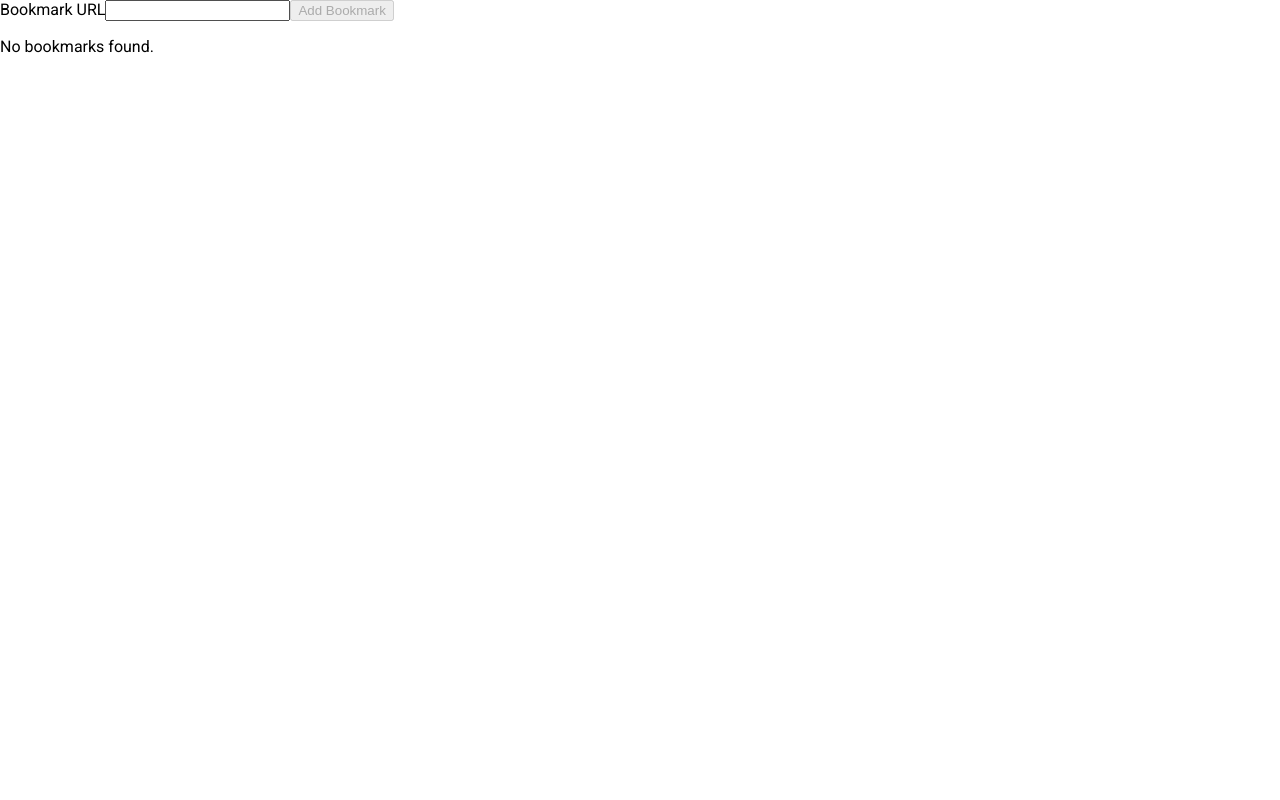
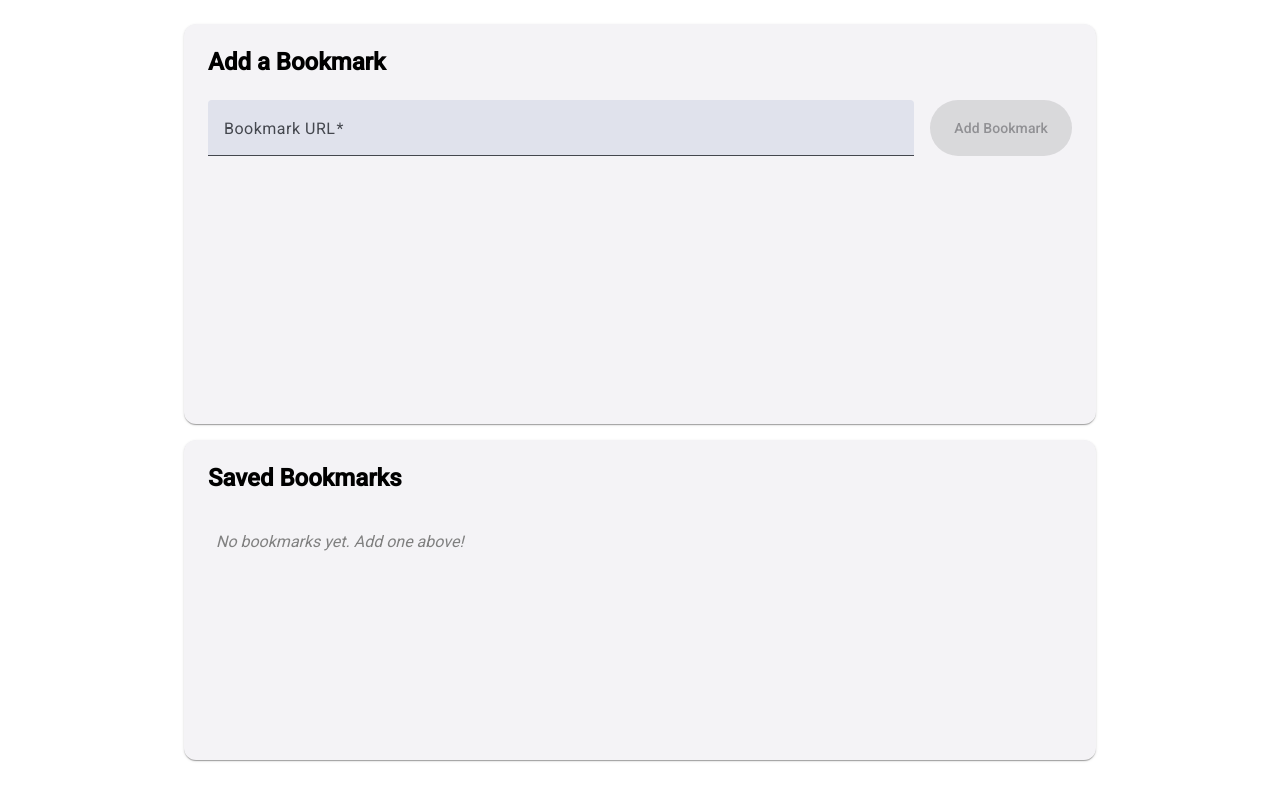
Before and after one commit to 2000pesos/bookmark-manager, an Angular app: page /overview in a window 1280 px wide. Built offline with nearby package versions, Linux system fonts and the light colour scheme.

Commit message:
overview page styling

```diff
--- a/angular.json
+++ b/angular.json
@@ -27,6 +27,7 @@
               }
             ],
             "styles": [
+              "@angular/material/prebuilt-themes/azure-blue.css",
               "src/styles.css"
             ],
             "scripts": []
@@ -85,6 +86,7 @@
               }
             ],
             "styles": [
+              "@angular/material/prebuilt-themes/azure-blue.css",
               "src/styles.css"
             ],
             "scripts": []
--- a/package.json
+++ b/package.json
@@ -10,10 +10,12 @@
   },
   "private": true,
   "dependencies": {
+    "@angular/cdk": "~19.2.14",
     "@angular/common": "^19.2.0",
     "@angular/compiler": "^19.2.0",
     "@angular/core": "^19.2.0",
     "@angular/forms": "^19.2.0",
+    "@angular/material": "~19.2.14",
     "@angular/platform-browser": "^19.2.0",
     "@angular/platform-browser-dynamic": "^19.2.0",
     "@angular/router": "^19.2.0",
--- a/src/app/pages/overview/overview.component.css
+++ b/src/app/pages/overview/overview.component.css
@@ -0,0 +1,129 @@
+.bookmark-form {
+  margin-bottom: 24px;
+  padding: 16px;
+}
+
+.full-width {
+  width: 100%;
+}
+
+.page-container {
+  display: flex;
+  flex-direction: column;
+  align-items: center;
+  margin: auto;
+  padding: 24px 24px;
+  height: 100vh;
+  max-width: 960px;
+  width: 100%;
+  box-sizing: border-box;
+}
+mat-card.bookmark-form,
+mat-card.bookmark-pagination {
+  flex-shrink: 0; /* prevent these from shrinking */
+  flex-grow: 1;
+}
+mat-card.bookmark-list {
+  min-height: 40vh;
+  max-height: 60vh;
+}
+mat-card.bookmark-form,
+mat-card.bookmark-list,
+mat-card.bookmark-pagination {
+  width: 100%;
+  max-width: 100%;
+  display: flex;
+  flex-direction: column;
+  padding: 24px;
+  box-sizing: border-box;
+  margin-bottom: 1em;
+}
+mat-card .mat-mdc-card-title {
+  font-size: 1.5rem;
+  font-weight: 600;
+  margin-bottom: 1.5rem;
+}
+
+/* BOOKMARK FORM */
+mat-card.bookmark-list mat-list {
+  overflow-y: auto;
+  max-height: 100%;
+  padding-right: 4px; /* prevent scrollbar overlap */
+}
+
+.mat-form-field {
+  flex: 1;
+}
+
+.form-row {
+  display: flex;
+  gap: 1rem;
+  align-items: center;
+}
+.flex-grow {
+  flex: 1;
+}
+
+.error-row {
+  margin-top: 4px;
+  color: red;
+  font-size: 0.85rem;
+  display: flex;
+  flex-direction: column;
+  gap: 2px;
+}
+
+mat-form-field {
+  flex: 1 1 auto;
+  min-width: 0;
+}
+
+mat-card.bookmark-form button[type="submit"] {
+  align-self: flex-start;
+  white-space: nowrap;
+  height: 56px;
+}
+
+/* BOOKMARKS LIST */
+.list-content {
+  display: flex;
+  justify-content: space-between;
+  align-items: center;
+  padding: 0.75rem 0;
+  border-bottom: 1px solid rgba(0, 0, 0, 0.05);
+}
+
+.bookmark-actions {
+  display: flex;
+  gap: 0.5rem;
+  align-items: center;
+}
+
+.bookmark-link {
+  color: #1a73e8;
+  font-weight: 500;
+  text-decoration: none;
+  flex: 1;
+  overflow: hidden;
+  white-space: nowrap;
+  text-overflow: ellipsis;
+  display: inline-block;
+}
+
+.empty-text {
+  color: gray;
+  font-style: italic;
+  margin: 1rem 0 0 0.5rem;
+}
+
+/* PAGINATION */
+.bookmark-pagination {
+  display: flex;
+  justify-content: center;
+}
+
+.pagination-controls {
+  display: flex;
+  gap: 0.5rem;
+  flex-wrap: wrap;
+}
--- a/src/app/pages/overview/overview.component.html
+++ b/src/app/pages/overview/overview.component.html
@@ -1,32 +1,80 @@
-<!-- Form -->
+<div class="page-container">
+  <mat-card class="bookmark-form">
+    <mat-card-title>Add a Bookmark</mat-card-title>
+
     <form [formGroup]="bookmarkForm" (ngSubmit)="onSubmit()">
-  <label for="url">Bookmark URL</label>
-  <input id="url" type="text" formControlName="url" />
-  <div *ngIf="bookmarkForm.get('url')?.touched && bookmarkForm.invalid">
-    <small *ngIf="bookmarkForm.get('url')?.errors?.['required']">URL is required.</small>
-    <small *ngIf="bookmarkForm.get('url')?.errors?.['invalidUrl']">Must be a valid URL.</small>
+      <div class="form-row">
+        <mat-form-field appearance="fill">
+          <mat-label>Bookmark URL</mat-label>
+          <input matInput formControlName="url" placeholder="https://example.com" />
+        </mat-form-field>
+
+        <button mat-raised-button color="primary" type="submit" [disabled]="bookmarkForm.invalid">
+          Add Bookmark
+        </button>
       </div>
-  <button type="submit" [disabled]="bookmarkForm.invalid">Add Bookmark</button>
+      <div class="error-row">
+        <mat-error *ngIf="bookmarkForm.get('url')?.hasError('invalidUrl') && bookmarkForm.get('url')?.touched">
+          Please enter a valid URL
+        </mat-error>
+      </div>
     </form>
+  </mat-card>
+  <mat-card class="bookmark-list">
+    <mat-card-title>Saved Bookmarks</mat-card-title>
 
-<!-- Bookmark List -->
-<ul *ngIf="bookmarks.length > 0">
-  <li *ngFor="let b of bookmarks">
-    <a [href]="b.url" target="_blank">{{ b.url }}</a>
-    <button (click)="viewBookmarkDetails(b.id)">Details</button>
-    <button (click)="deleteBookmark(b.id)">Delete</button>
-  </li>
-</ul>
-<p *ngIf="bookmarks.length === 0">No bookmarks found.</p>
+    <ng-container *ngIf="bookmarks.length > 0; else noBookmarks">
+      <mat-list>
+        <mat-list-item *ngFor="let bookmark of bookmarks">
+          <div class="list-content">
+            <a matTooltip="{{ bookmark.url }}" class="bookmark-link" [href]="bookmark.url" target="_blank">
+              {{ bookmark.url }}
+            </a>
+            <div class="bookmark-actions">
+              <button mat-icon-button color="primary" aria-label="View" (click)="viewBookmarkDetails(bookmark.id)">
+                <mat-icon>visibility</mat-icon>
+              </button>
+              <button mat-icon-button color="warn" aria-label="Delete" (click)="deleteBookmark(bookmark.id)">
+                <mat-icon>delete</mat-icon>
+              </button>
+            </div>
+          </div>
+        </mat-list-item>
+      </mat-list>
+    </ng-container>
 
-<!-- Pagination -->
-<nav *ngIf="totalPages > 1">
-  <button (click)="changePage(currentPage - 1)" [disabled]="currentPage === 1">&lt;</button>
+    <ng-template #noBookmarks>
+      <p class="empty-text">No bookmarks yet. Add one above!</p>
+    </ng-template>
+  </mat-card>
+  <mat-card *ngIf="totalPages > 1" class="bookmark-pagination">
+    <mat-card-content class="pagination-controls">
       <button
-    *ngFor="let page of [].constructor(totalPages); let i = index"
-    [class.active]="currentPage === i + 1"
+        mat-icon-button
+        (click)="changePage(currentPage - 1)"
+        [disabled]="currentPage === 1"
+        aria-label="Previous page">
+        <mat-icon>chevron_left</mat-icon>
+      </button>
+
+      <ng-container *ngFor="let page of [].constructor(totalPages); let i = index">
+        <button
+          mat-button
+          [color]="currentPage === i + 1 ? 'primary' : undefined"
           (click)="changePage(i + 1)">
           {{ i + 1 }}
         </button>
-  <button (click)="changePage(currentPage + 1)" [disabled]="currentPage === totalPages">&gt;</button>
-</nav>
+      </ng-container>
+
+      <button
+        mat-icon-button
+        (click)="changePage(currentPage + 1)"
+        [disabled]="currentPage === totalPages"
+        aria-label="Next page">
+        <mat-icon>chevron_right</mat-icon>
+      </button>
+    </mat-card-content>
+  </mat-card>
+
+
+</div>
```
Also changed, not shown: src/app/pages/overview/overview.component.ts (+19 -1 lines), 1 other file (tests, documents, lock files or other folders). Lines whose indentation alone changed are shown as unchanged.
